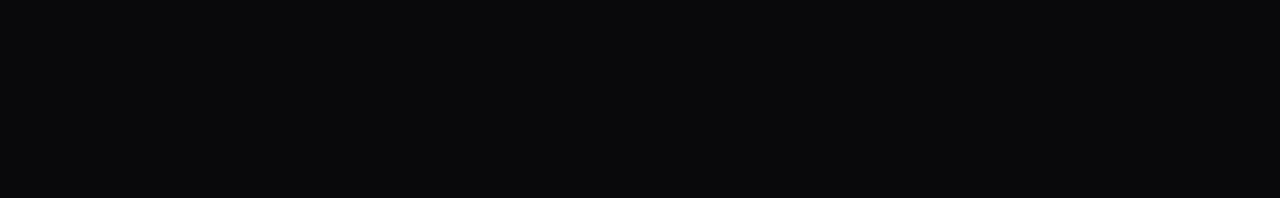
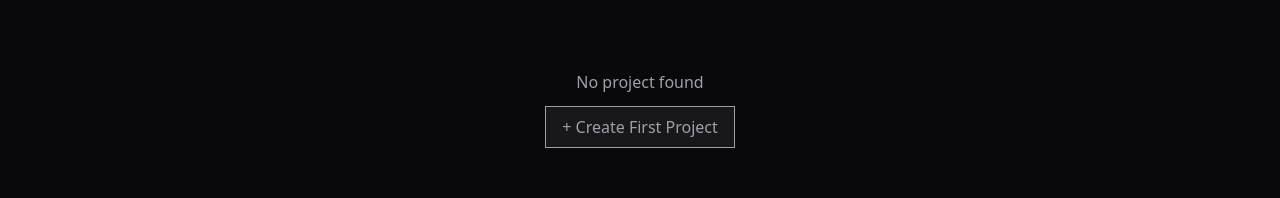
Before and after one commit to tsujit74/ai-code-review-assistant, a Next.js app in the folder frontend/: page /projects in a window 1280 px wide. Shown: the part 268-466 px from the top of the page. Built offline with nearby package versions, Linux system fonts and the light colour scheme; no server answers; sample sign-in values are in the browser's storage.

Commit message:
fix(projects-page): handle empty state when no projects exist and prevent blank dashboard rendering

```diff
--- a/frontend/app/projects/page.tsx
+++ b/frontend/app/projects/page.tsx
@@ -37,10 +37,22 @@
   const [projectModalOpen, setProjectModalOpen] = useState(false);
   const [reviewModalOpen, setReviewModalOpen] = useState(false);
 
+  const [loadingProjects, setLoadingProjects] = useState(true);
+
   const loadProjects = async () => {
+    setLoadingProjects(true);
+    try {
       const data = await fetchProjects();
       setProjects(data);
-    if (!selectedProject && data.length > 0) setSelectedProject(data[0]);
+
+      if (data.length > 0) {
+        setSelectedProject(data[0]);
+      } else {
+        setSelectedProject(null);
+      }
+    } finally {
+      setLoadingProjects(false);
+    }
   };
 
   const loadTree = async (projectId: string) => {
@@ -160,7 +172,8 @@
       "
           >
             <span className="relative z-10 flex items-center gap-2">
-              <span className="animate-pulse text-green-200">✦</span> AI Assistant
+              <span className="animate-pulse text-green-200">✦</span> AI
+              Assistant
             </span>
 
             <div
@@ -178,18 +191,34 @@
         </div>
       </header>
 
-      {selectedProject && (
+      {loadingProjects ? (
+        <div className="flex items-center justify-center h-[70vh] text-zinc-400">
+          Loading projects...
+        </div>
+      ) : !selectedProject ? (
+        <div className="flex flex-col items-center justify-center h-[70vh] text-zinc-400 gap-3">
+          <p>No project found</p>
+          <button
+            onClick={() => setProjectModalOpen(true)}
+            className="px-4 py-2 border border-zinc-400 bg-zinc-900"
+          >
+            + Create First Project
+          </button>
+        </div>
+      ) : (
         <section className="grid grid-cols-12 gap-4 h-[calc(100vh-100px)]">
           <aside className="col-span-3 flex flex-col h-full min-h-0">
             <div className="flex flex-col flex-1 min-h-0  border border-zinc-400 bg-zinc-900/40 overflow-hidden">
               {/* Explorer */}
               <div className="flex-1 min-h-0 overflow-hidden">
+                {selectedProject?.id && (
                   <FileExplorer
                     projectId={selectedProject.id}
                     nodes={tree as any}
                     onSelectFile={handleSelectFile}
                     onUploaded={() => loadTree(selectedProject.id)}
                   />
+                )}
               </div>
             </div>
           </aside>
@@ -311,6 +340,8 @@
         onSelectReview={handleSelectReview}
       />
 
+
+
       {chatOpen && (
         <div className="fixed right-0 top-0 h-full w-[820px] bg-zinc-950 border-l border-zinc-800 shadow-2xl z-50 flex flex-col">
           <div className="p-3 border-b border-zinc-400 flex justify-between">
@@ -379,5 +410,3 @@
     </div>
   );
 }
-
-//MODal project form
--- a/frontend/components/projects/project-list.tsx
+++ b/frontend/components/projects/project-list.tsx
@@ -1,7 +1,4 @@
-'use client';
-
-import { deleteProject } from '@/lib/projects';
-import { useState } from 'react';
+import { deleteProject } from "@/lib/projects";
 
 type Project = {
   id: string;
@@ -11,13 +8,15 @@
 
 export function ProjectList({
   projects,
+  activeId,
+  onSelect,
   onChanged,
 }: {
   projects: Project[];
+  activeId: string | null;
+  onSelect: (id: string) => void;
   onChanged: () => void;
 }) {
-  const [activeId, setActiveId] = useState<string | null>(null);
-
   const handleDelete = async (id: string) => {
     await deleteProject(id);
     onChanged();
@@ -26,58 +25,43 @@
   return (
     <div className="bg-zinc-950 border border-zinc-800 rounded-2xl p-2 space-y-2">
 
-      {/* Header */}
       <div className="px-2 py-2 border-b border-zinc-800 mb-2">
-        <h3 className="text-sm font-semibold text-zinc-200">
-          Projects
-        </h3>
-        <p className="text-xs text-zinc-500">
-          Select a workspace
-        </p>
+        <h3 className="text-sm font-semibold text-zinc-200">Projects</h3>
       </div>
 
-      {/* List */}
       {projects.map((project) => {
         const isActive = activeId === project.id;
 
         return (
           <div
             key={project.id}
-            onClick={() => setActiveId(project.id)}
+            onClick={() => onSelect(project.id)}
             className={`
               flex items-center justify-between
               px-3 py-3 rounded-xl cursor-pointer
-              transition border
+              border transition
               ${
                 isActive
-                  ? 'bg-blue-500/10 border-blue-500/30'
-                  : 'border-transparent hover:bg-zinc-900'
+                  ? "bg-blue-500/10 border-blue-500/30"
+                  : "border-transparent hover:bg-zinc-900"
               }
             `}
           >
-            {/* LEFT */}
             <div>
               <h3 className="text-sm font-medium text-zinc-200">
                 {project.name}
               </h3>
-
               <p className="text-xs text-zinc-500">
                 Created {project.createdAt}
               </p>
             </div>
 
-            {/* RIGHT ACTIONS */}
             <button
               onClick={(e) => {
                 e.stopPropagation();
                 handleDelete(project.id);
               }}
-              className="
-                text-xs px-2 py-1 rounded-md
-                border border-zinc-800
-                text-zinc-400 hover:text-red-400 hover:border-red-500/30
-                transition
-              "
+              className="text-xs px-2 py-1 border border-zinc-800 text-zinc-400 hover:text-red-400"
             >
               Delete
             </button>
```
Lines whose indentation alone changed are shown as unchanged.
